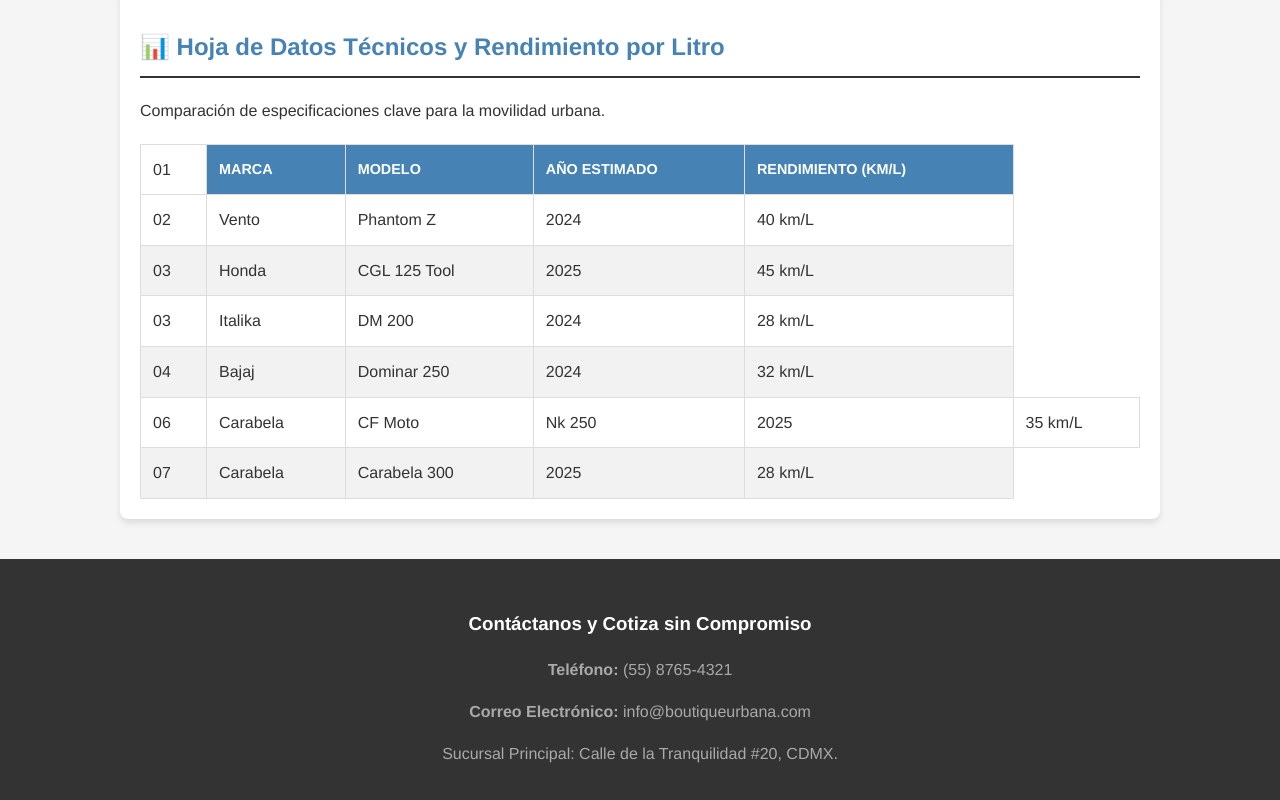
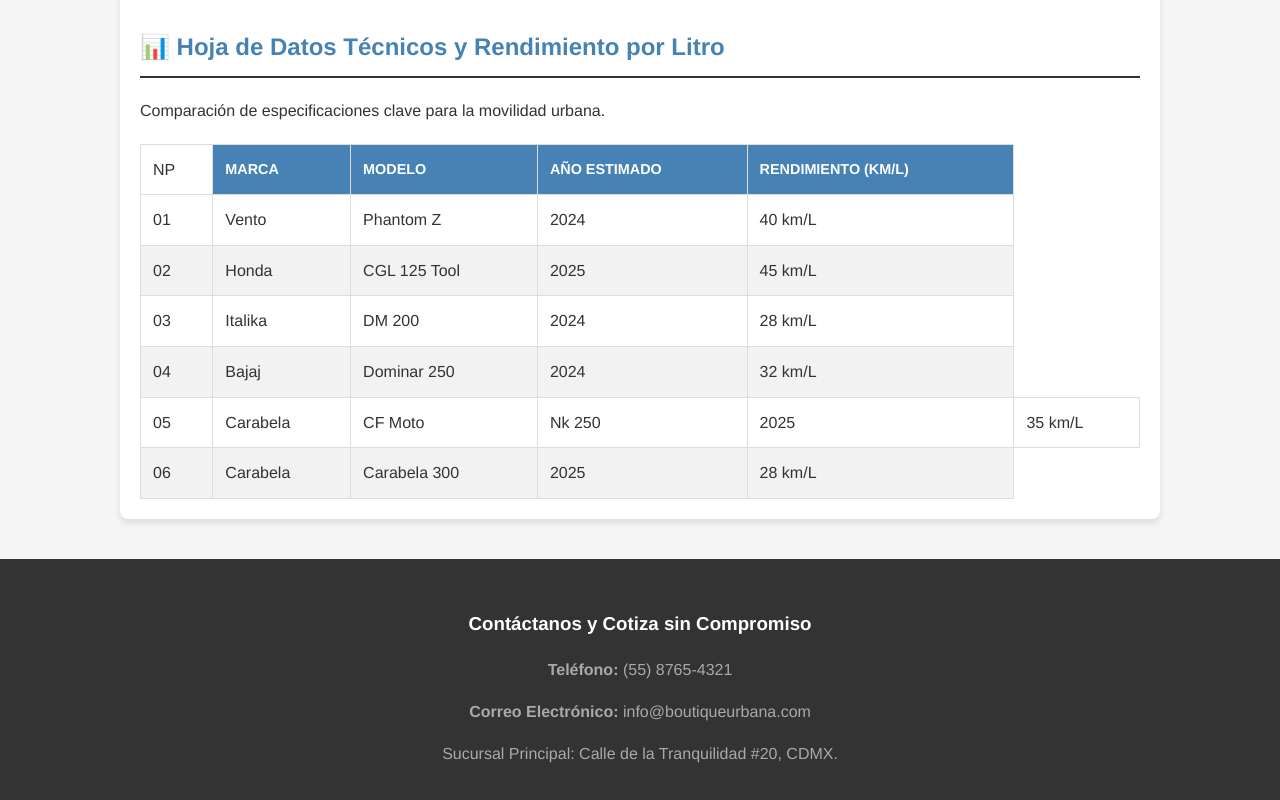
Before and after one commit to leandroehr13-pixel/Motos, a plain HTML site: page index.html in a window 1280 px wide. Shown: the part 1775-2575 px from the top of the page. Drawn offline with Linux system fonts and the light colour scheme.

Commit message:
Update index.html

```diff
--- a/index.html
+++ b/index.html
@@ -231,7 +231,7 @@
         <table>
             <thead>
                 <tr>
-                    <td>01</td>
+                    <td>NP</td>
                     <th>Marca</th>
                     <th>Modelo</th>
                     <th>Año Estimado</th>
@@ -240,14 +240,14 @@
             </thead>
             <tbody>
                 <tr>
-                    <td>02</td>
+                    <td>01</td>
                     <td>Vento</td>
                     <td>Phantom Z</td>
                     <td>2024</td>
                     <td>40 km/L</td>
                 </tr>
                 <tr>
-                    <td>03</td>
+                    <td>02</td>
                     <td>Honda</td>
                     <td>CGL 125 Tool</td>
                     <td>2025</td>
@@ -268,7 +268,7 @@
                     <td>32 km/L</td>
                 </tr>
                  <tr>
-                     <td>06</td>
+                     <td>05</td>
                     <td>Carabela</td>
                     <td>CF Moto</td>
                     <td>Nk 250</td>
@@ -276,7 +276,7 @@
                     <td>35 km/L</td>
                 </tr>
                 <tr>
-                    <td>07</td>
+                    <td>06</td>
                     <td>Carabela</td>
                     <td>Carabela 300</td>
                     <td>2025</td>
```
